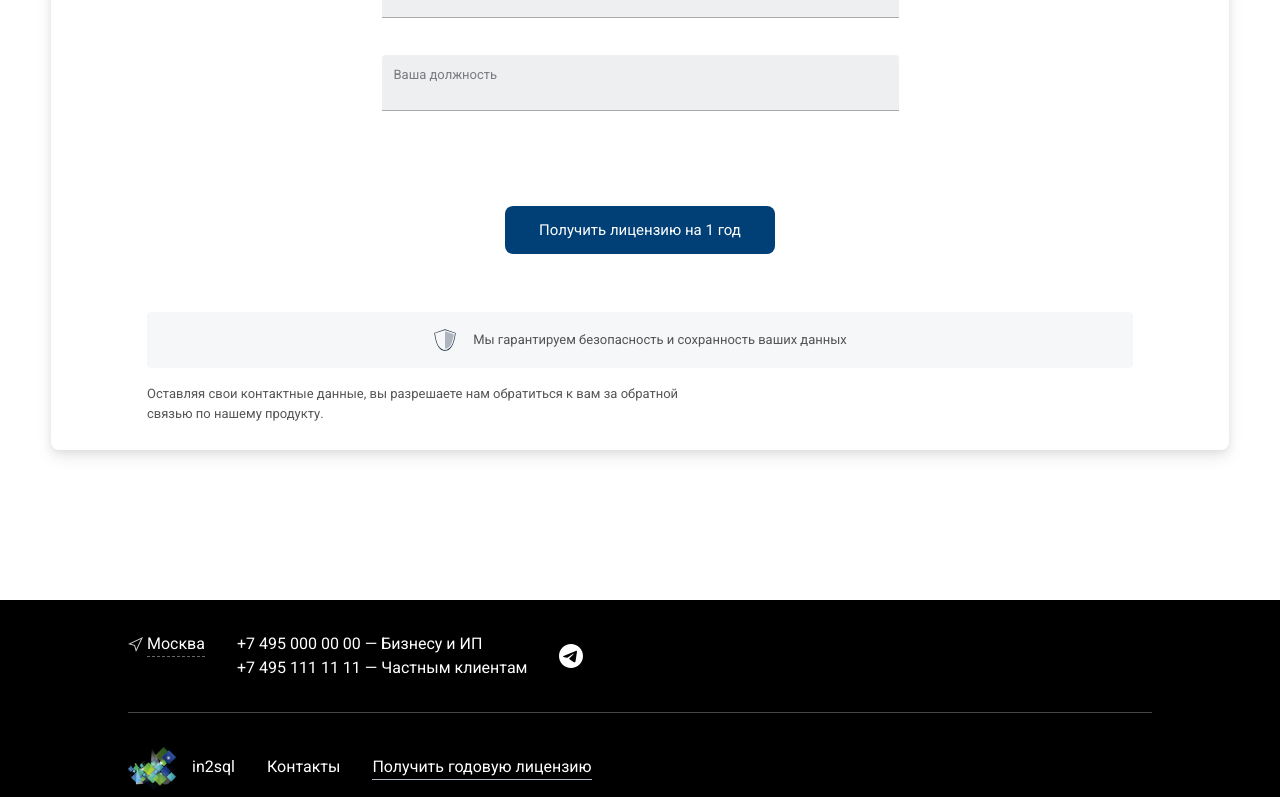
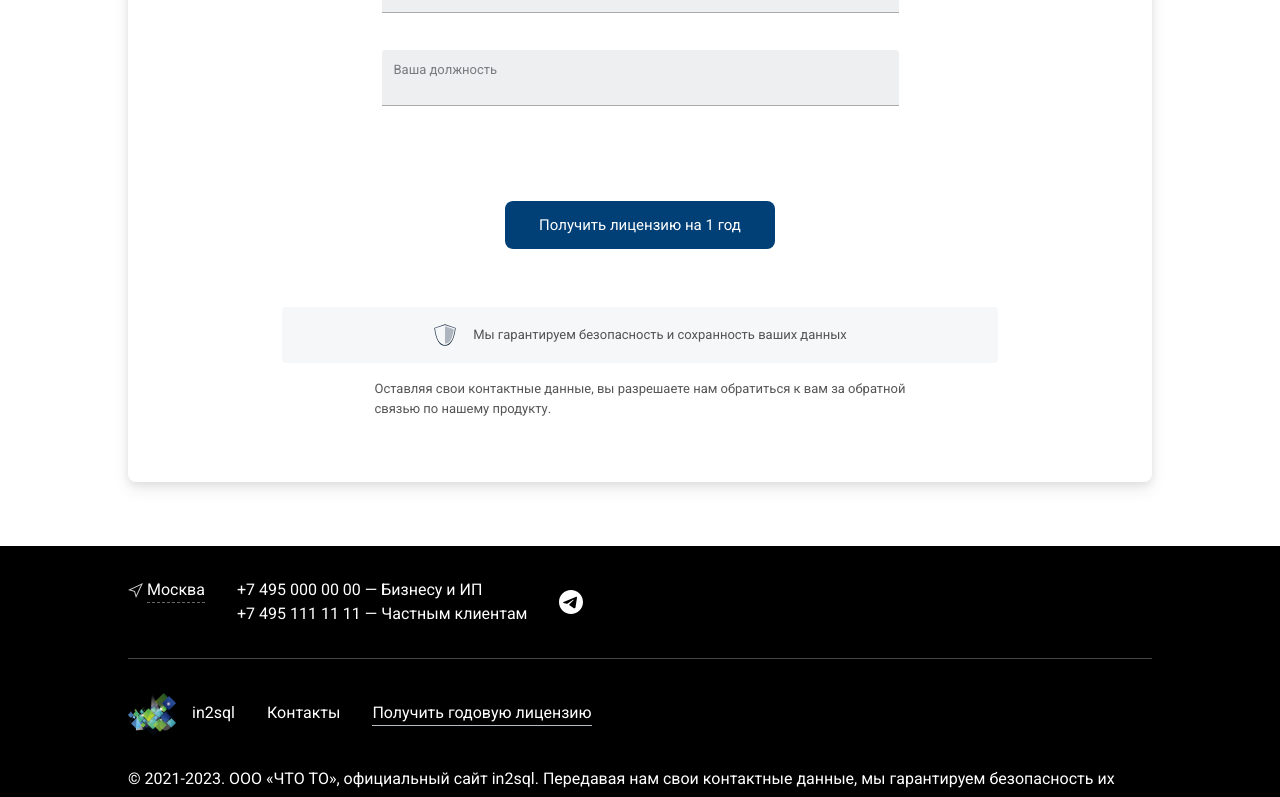
Before and after one commit to in2sql/in2sql-official-site, a Next.js app: page /try-free in a window 1280 px wide. Shown: the part 778-1575 px from the top of the page. Built offline with nearby package versions, Linux system fonts and the light colour scheme.

Commit message:
feat: adapt try-free

```diff
--- a/app/components/guard/guard.module.scss
+++ b/app/components/guard/guard.module.scss
@@ -1,3 +1,10 @@
+.guard {
+  width: 100%;
+  display: flex;
+  flex-direction: column;
+  align-items: center;
+}
+
 .guardComponent {
   border-radius: 4px;
   background: #f5f7f9;
--- a/app/components/guard/guard.tsx
+++ b/app/components/guard/guard.tsx
@@ -10,11 +10,7 @@ export default function Guard({
   style?: Record<string, string | number>
 }) {
   return (
-    <div
-      style={{
-        width: '100%',
-      }}
-    >
+    <div className={s.guard}>
       <div className={s.guardComponent} style={{ width: `${width}`, ...style }}>
         <Image
           src="/images/icon-guard.svg"
--- a/app/try-free/page.tsx
+++ b/app/try-free/page.tsx
@@ -41,14 +41,7 @@ const TryFree = () => {
 
           <button>Получить лицензию на 1 год</button>
 
-          <div
-            style={{
-              width: '100%',
-              padding: '0 6rem',
-            }}
-          >
-            <Guard width="100%" />
-          </div>
+          <Guard width="80%" />
         </form>
       </div>
     </>
--- a/app/try-free/try-free.module.scss
+++ b/app/try-free/try-free.module.scss
@@ -1,3 +1,6 @@
+@use 'sass:map';
+@import '../variables';
+
 .header {
   width: 100%;
   background: linear-gradient(180deg, #004077 0%, rgba(0, 0, 0, 0) 100%);
@@ -5,13 +8,17 @@
 
 .wrapper {
   width: 100%;
+  flex: 1 0 auto;
   background: #fff;
   display: flex;
+  flex-direction: column;
   justify-content: center;
-  padding: 53px 0 150px 0;
+  align-items: center;
+  padding: var(--layout-padding);
 
   form {
-    width: 1178px;
+    width: 100%;
+    margin: 4rem 0;
     border-radius: 8px;
     background: #fff;
     box-shadow: 0px 2px 8px 0px rgba(0, 0, 0, 0.08),
@@ -19,8 +26,7 @@
     display: flex;
     flex-direction: column;
     align-items: center;
-    padding: 80px 0 27px 0;
-    // gap: 37px;
+    padding: 4rem;
 
     .inputComponent {
       width: 100%;
@@ -78,3 +84,9 @@
     }
   }
 }
+
+@media (max-width: map.get($grid-breakpoints, 'lg')) {
+  .wrapper {
+    padding: 0 1rem;
+  }
+}
```
